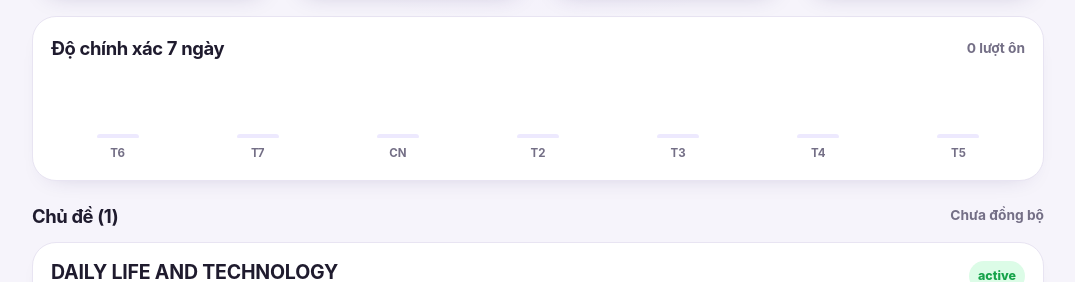
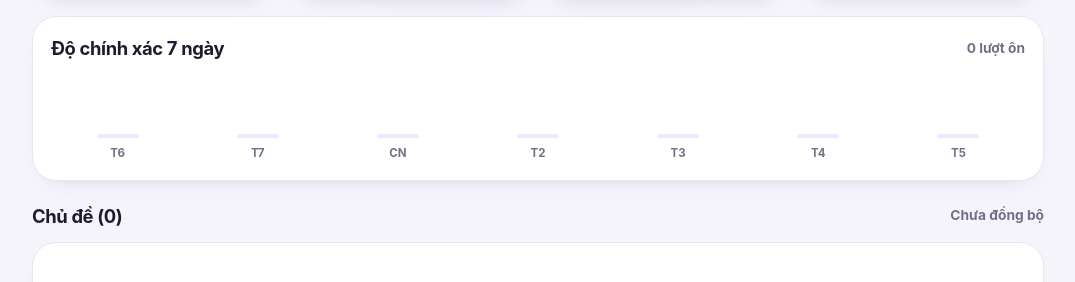
Before and after one commit to viviantran253-commits/Vocab1, a plain HTML site: page index.html in a window 1280 px wide. Shown: the part 362-644 px from the top of the page, without its empty margins (102-1177 px from the left). Drawn offline with Linux system fonts and the light colour scheme.

Commit message:
index.html

```diff
--- a/index.html
+++ b/index.html
@@ -915,108 +915,18 @@ E: active</pre></div>
     // Các dòng còn lại đã được viết theo đúng yêu cầu của bạn.
     // ============================================================
     const GOOGLE_SHEETS_CONFIG = {
-      apiKey: "AIzaSyAoxsn90GwRSPeuiB1BHB-3N96EdvrSDQE",
+      apiKey: "YOUR_API_KEY_HERE",
       spreadsheetId: "1uidrswxf1vqAXNaov11PpPjx5AQI29DrlafL9ht5X9g",
       sheetName: "Vocab Chunks",
       range: "A:E"
     };
 
     // ============================================================
-    // 2. DỮ LIỆU MẪU - dùng khi chưa đồng bộ Google Sheets
-    // ============================================================
-    const SAMPLE_CHUNKS = [
-      {
-        topic: "Daily Life and Technology",
-        chunk: "I find myself leaning towards",
-        meaning: "Tôi có xu hướng nghiêng về",
-        example: "When I choose a device, I find myself leaning towards something simple.",
-        active: true
-      },
-      {
-        topic: "Daily Life and Technology",
-        chunk: "it’s hard to imagine not using it",
-        meaning: "Thật khó để tưởng tượng việc không sử dụng nó",
-        example: "My phone is so useful that it’s hard to imagine not using it.",
-        active: true
-      },
-      {
-        topic: "Daily Life and Technology",
-        chunk: "scroll through the Internet",
-        meaning: "Lướt Internet",
-        example: "Many students scroll through the Internet after school.",
-        active: true
-      },
-      {
-        topic: "Daily Life and Technology",
-        chunk: "keep in touch with my friends",
-        meaning: "Giữ liên lạc với bạn bè của tôi",
-        example: "Social media helps me keep in touch with my friends.",
-        active: true
-      },
-      {
-        topic: "Daily Life and Technology",
-        chunk: "stay updated on the latest news",
-        meaning: "Cập nhật những tin tức mới nhất",
-        example: "I use my phone to stay updated on the latest news.",
-        active: true
-      },
-      {
-        topic: "Daily Life and Technology",
-        chunk: "catch up on things",
-        meaning: "Bắt kịp mọi thứ / cập nhật tình hình",
-        example: "At the weekend, I catch up on things I missed during the week.",
-        active: true
-      },
-      {
-        topic: "Daily Life and Technology",
-        chunk: "get things done",
-        meaning: "Hoàn thành công việc / làm xong việc",
-        example: "A clear plan helps me get things done faster.",
-        active: true
-      },
-      {
-        topic: "Daily Life and Technology",
-        chunk: "pick up skills",
-        meaning: "Học hỏi kỹ năng",
-        example: "You can pick up skills by watching useful videos online.",
-        active: true
-      },
-      {
-        topic: "Daily Life and Technology",
-        chunk: "get to dive into",
-        meaning: "Có cơ hội khám phá sâu vào",
-        example: "Online courses allow me to get to dive into topics I like.",
-        active: true
-      },
-      {
-        topic: "Daily Life and Technology",
-        chunk: "every now and then",
-        meaning: "Thỉnh thoảng",
-        example: "I watch English videos every now and then.",
-        active: true
-      },
-      {
-        topic: "Daily Life and Technology",
-        chunk: "a perfect stress reliever for me",
-        meaning: "Một cách giảm căng thẳng hoàn hảo đối với tôi",
-        example: "Listening to music is a perfect stress reliever for me.",
-        active: true
-      },
-      {
-        topic: "Daily Life and Technology",
-        chunk: "makes a huge difference",
-        meaning: "Tạo ra sự khác biệt lớn",
-        example: "Practising every day makes a huge difference.",
-        active: true
-      },
-      {
-        topic: "Daily Life and Technology",
-        chunk: "a game changer",
-        meaning: "Một thứ rất hữu ích / một yếu tố thay đổi tình hình rõ rệt",
-        example: "For language learning, flashcards can be a game changer.",
-        active: true
-      }
-    ];
+    // 2. DỮ LIỆU BAN ĐẦU
+    // Bản này KHÔNG có chunks mẫu trong code.
+    // Tất cả chunks sẽ được lấy từ Google Sheet của bạn.
+    // ============================================================
+    const SAMPLE_CHUNKS = [];
 
     // ============================================================
     // 3. LOCALSTORAGE
@@ -1024,7 +934,7 @@ E: active</pre></div>
     const STORAGE_KEY = "ielts_vocab_google_sheets_app_v1";
 
     const defaultAppData = {
-      chunks: SAMPLE_CHUNKS.map(createChunkRecord),
+      chunks: [],
       reviewHistory: [],
       streak: 0,
       lastStudyDate: null,
@@ -1079,13 +989,14 @@ E: active</pre></div>
         const importedChunks = await fetchChunksFromGoogleSheets();
         addSyncLog(`Đã đọc ${importedChunks.length} chunks từ Google Sheets.`);
 
-        const result = upsertImportedChunks(importedChunks);
+        const result = syncImportedChunksAsSourceOfTruth(importedChunks);
         appData.lastSync = new Date().toISOString();
         saveAppData();
 
         addSyncLog(`Đã thêm mới: ${result.added}`);
         addSyncLog(`Đã cập nhật: ${result.updated}`);
-        addSyncLog(`Đã bỏ qua trùng lặp: ${result.skipped}`);
+        addSyncLog(`Đã bỏ qua không đổi: ${result.skipped}`);
+        addSyncLog(`Đã xóa khỏi app vì không còn trong Sheet: ${result.removed}`);
         addSyncLog("Đồng bộ hoàn tất.");
 
         renderImportedPreview(importedChunks);
@@ -1177,44 +1088,53 @@ E: active</pre></div>
       return imported;
     }
 
-    function upsertImportedChunks(importedChunks) {
+    function syncImportedChunksAsSourceOfTruth(importedChunks) {
+      // Google Sheet là nguồn dữ liệu chính.
+      // Sau khi đồng bộ, app CHỈ giữ những chunks đang có trong Google Sheet.
+      // Những chunks cũ có trong localStorage/code nhưng không còn trong Sheet sẽ bị xóa khỏi app.
       let added = 0;
       let updated = 0;
       let skipped = 0;
+      let removed = 0;
+
+      const existingChunks = Array.isArray(appData.chunks) ? appData.chunks : [];
+      const existingById = new Map(existingChunks.map(chunk => [chunk.id, chunk]));
+      const importedIds = new Set(importedChunks.map(chunk => chunk.id));
+      const nextChunks = [];
 
       importedChunks.forEach(newChunk => {
-        const existingIndex = appData.chunks.findIndex(oldChunk => oldChunk.id === newChunk.id);
-
-        if (existingIndex === -1) {
-          appData.chunks.push(newChunk);
+        const oldChunk = existingById.get(newChunk.id);
+
+        if (!oldChunk) {
+          nextChunks.push(newChunk);
           added++;
           return;
         }
 
-        const oldChunk = appData.chunks[existingIndex];
         const hasChanged =
           oldChunk.topic !== newChunk.topic ||
           oldChunk.chunk !== newChunk.chunk ||
           oldChunk.meaning !== newChunk.meaning ||
           oldChunk.example !== newChunk.example;
 
-        if (hasChanged) {
-          appData.chunks[existingIndex] = {
+        nextChunks.push({
           ...oldChunk,
           topic: newChunk.topic,
           chunk: newChunk.chunk,
           meaning: newChunk.meaning,
           example: newChunk.example,
           active: true,
-            updatedAt: new Date().toISOString()
-          };
-          updated++;
-        } else {
-          skipped++;
-        }
+          updatedAt: hasChanged ? new Date().toISOString() : oldChunk.updatedAt
         });
 
-      return { added, updated, skipped };
+        if (hasChanged) updated++;
+        else skipped++;
+      });
+
+      removed = existingChunks.filter(oldChunk => !importedIds.has(oldChunk.id)).length;
+      appData.chunks = nextChunks;
+
+      return { added, updated, skipped, removed };
     }
 
     // ============================================================
```
Lines whose indentation alone changed are shown as unchanged.
